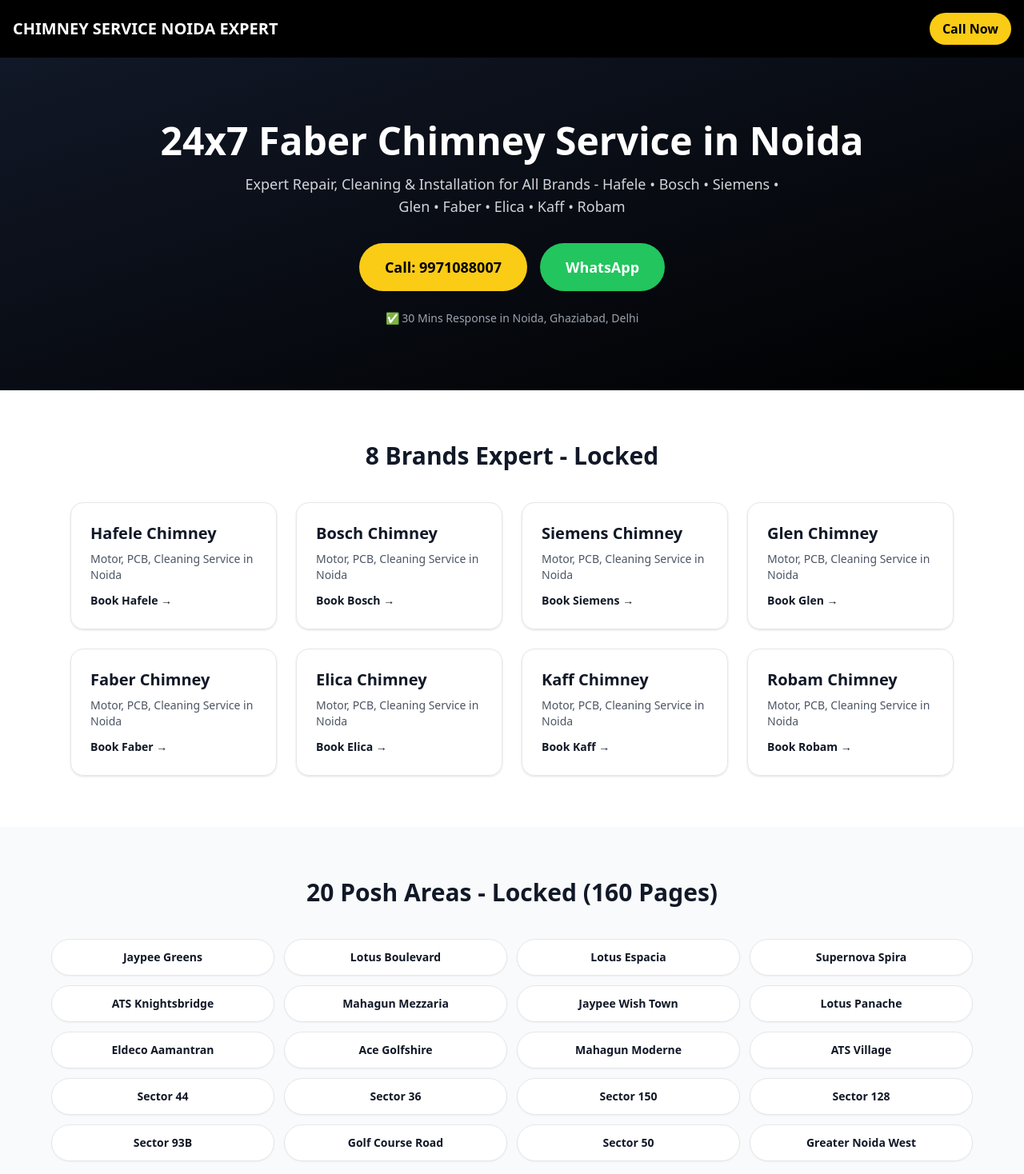
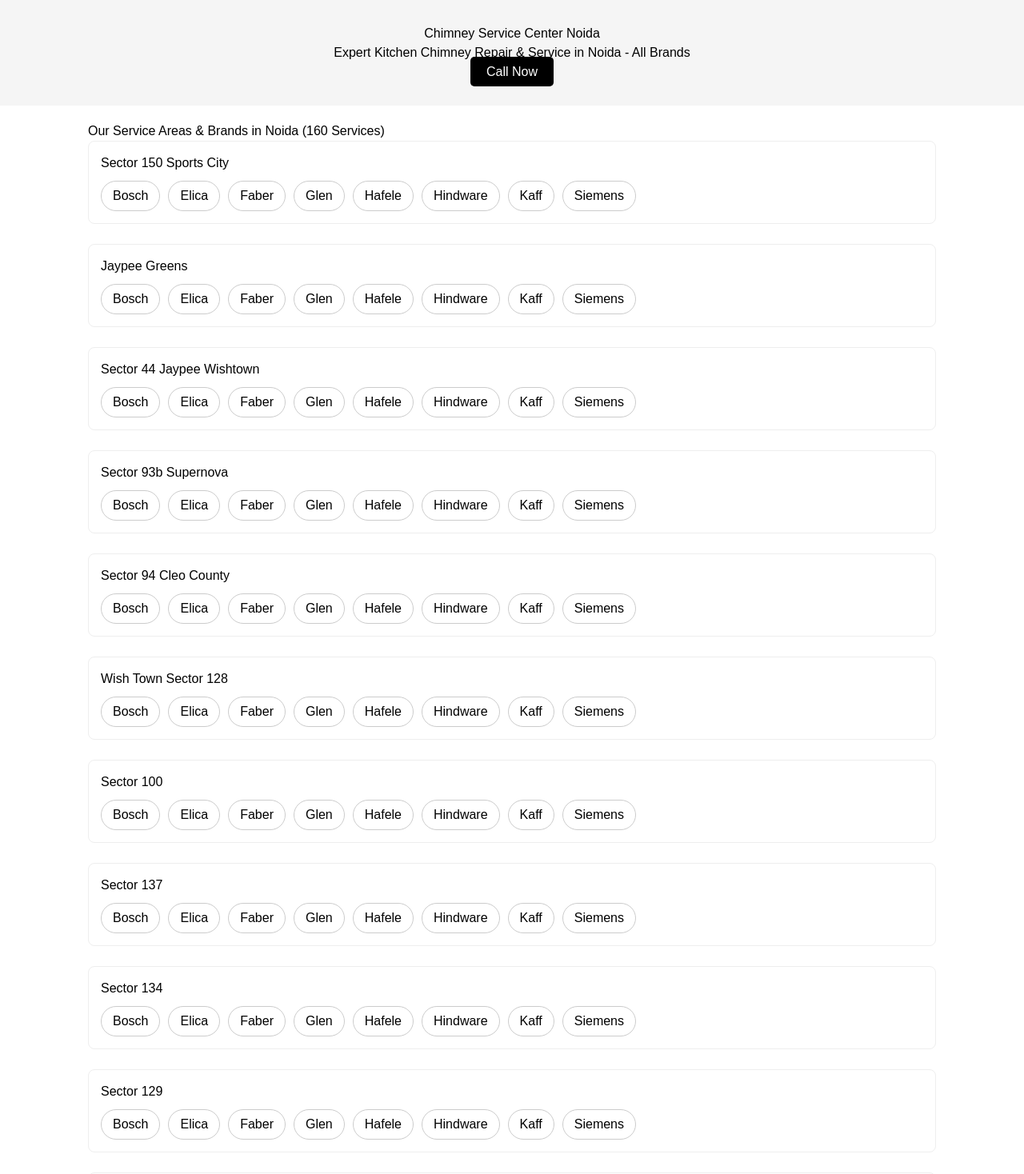
Before and after one commit to chimneyservicenoidaexpert-sketch/Chimneyservicenoida, a Next.js app: page / in a window 1280 px wide. Shown: the top 1468 px of the page at 80% size. Built offline with nearby package versions, Linux system fonts and the light colour scheme.

Commit message:
Update page.js

```diff
--- a/app/page.js
+++ b/app/page.js
@@ -1,52 +1,61 @@
-"use client";
-import { useState, useEffect } from "react";
+export default function Home() {
+  const areas = [
+    "sector-150-sports-city",
+    "jaypee-greens",
+    "sector-44-jaypee-wishtown",
+    "sector-93b-supernova",
+    "sector-94-cleo-county",
+    "wish-town-sector-128",
+    "sector-100",
+    "sector-137",
+    "sector-134",
+    "sector-129",
+    "sector-50",
+    "sector-18",
+    "sector-62",
+    "sector-76",
+    "sector-78",
+    "noida-extension",
+    "sector-120",
+    "sector-74",
+    "sector-143",
+    "greater-noida-west"
+  ];
 
-const BRANDS = ["Hafele","Bosch","Siemens","Glen","Faber","Elica","Kaff","Robam"];
-const AREAS = ["Jaypee Greens","Lotus Boulevard","Lotus Espacia","Supernova Spira","ATS Knightsbridge","Mahagun Mezzaria","Jaypee Wish Town","Lotus Panache","Eldeco Aamantran","Ace Golfshire","Mahagun Moderne","ATS Village","Sector 44","Sector 36","Sector 150","Sector 128","Sector 93B","Golf Course Road","Sector 50","Greater Noida West"];
-
-export default function Home() {
-  const [i, setI] = useState(0);
-  useEffect(()=>{ const t=setInterval(()=>setI(p=>(p+1)%BRANDS.length),1200); return()=>clearInterval(t)},[]);
+  const brands = ["bosch","elica","faber","glen","hafele","hindware","kaff","siemens"];
 
   return (
-    <main className="bg-white text-gray-900">
-      <header className="bg-black text-white p-4 flex justify-between items-center sticky top-0 z-50">
-        <h1 className="font-bold text-xl">CHIMNEY SERVICE NOIDA EXPERT</h1>
-        <a href="tel:+919971088007" className="bg-yellow-400 text-black px-4 py-2 rounded-full font-bold">Call Now</a>
-      </header>
+    <main style={{fontFamily:"sans-serif"}}>
+      <div style={{padding:"30px", textAlign:"center", background:"#f5f5f5"}}>
+        <h1>Chimney Service Center Noida</h1>
+        <p>Expert Kitchen Chimney Repair & Service in Noida - All Brands</p>
+        <a href="tel:9999999999" style={{padding:"10px 20px", background:"black", color:"white", borderRadius:"5px", textDecoration:"none"}}>Call Now</a>
+      </div>
 
-      <section className="bg-gradient-to-br from-gray-900 to-black text-white text-center py-20 px-6">
-        <h2 className="text-4xl md:text-5xl font-extrabold mb-4">24x7 {BRANDS[i]} Chimney Service in Noida</h2>
-        <p className="text-lg text-gray-300 mb-8 max-w-2xl mx-auto">Expert Repair, Cleaning & Installation for All Brands - {BRANDS.join(" • ")}</p>
-        <div className="flex gap-4 justify-center">
-          <a href="tel:+919971088007" className="bg-yellow-400 text-black px-8 py-4 rounded-full font-bold text-lg">Call: 9971088007</a>
-          <a href="https://wa.me/919971088007" className="bg-green-500 text-white px-8 py-4 rounded-full font-bold text-lg">WhatsApp</a>
-        </div>
-        <p className="mt-6 text-sm text-gray-400">✅ 30 Mins Response in Noida, Ghaziabad, Delhi</p>
-      </section>
+      {/* 20 Area x 8 Brands Links Section */}
+      <div style={{padding:"20px", maxWidth:"1100px", margin:"auto"}}>
+        <h2>Our Service Areas & Brands in Noida (160 Services)</h2>
+        {areas.map(area => (
+          <div key={area} style={{marginBottom:"25px", padding:"15px", border:"1px solid #eee", borderRadius:"8px"}}>
+            <h3 style={{textTransform:"capitalize", marginBottom:"10px"}}>{area.replaceAll("-"," ")}</h3>
+            <div style={{display:"flex", gap:"10px", flexWrap:"wrap"}}>
+              {brands.map(brand => (
+                <a
+                  key={`${area}-${brand}`}
+                  href={`/${area}/${brand}`}
+                  style={{padding:"6px 14px", border:"1px solid #ccc", borderRadius:"20px", textTransform:"capitalize", textDecoration:"none", color:"black", background:"white"}}
+                >
+                  {brand}
+                </a>
+              ))}
+            </div>
+          </div>
+        ))}
+      </div>
 
-      <section className="py-16 px-6 max-w-6xl mx-auto">
-        <h3 className="text-3xl font-bold text-center mb-10">8 Brands Expert - Locked</h3>
-        <div className="grid md:grid-cols-4 gap-6">
-          {BRANDS.map(b=> <div key={b} className="border rounded-2xl p-6 shadow hover:shadow-lg"><h4 className="font-bold text-xl mb-2">{b} Chimney</h4><p className="text-sm text-gray-600">Motor, PCB, Cleaning Service in Noida</p><a href={`tel:+919971088007`} className="mt-3 inline-block text-sm font-bold">Book {b} →</a></div>)}
-        </div>
-      </section>
-
-      <section className="bg-gray-50 py-16 px-6">
-        <h3 className="text-3xl font-bold text-center mb-10">20 Posh Areas - Locked (160 Pages)</h3>
-        <div className="grid grid-cols-2 md:grid-cols-4 gap-3 max-w-6xl mx-auto">
-          {AREAS.map(a=> <div key={a} className="bg-white border rounded-full px-4 py-3 text-center text-sm font-bold shadow-sm">{a}</div>)}
-        </div>
-        <div className="text-center mt-8">
-          <div className="inline-block bg-black text-white px-6 py-3 rounded-full text-sm">Total Pages: 8 Brands x 20 Areas = 160 Pages Locked</div>
-        </div>
-      </section>
-
-      <footer className="bg-black text-white text-center py-10 px-6">
-        <h2 className="text-2xl font-bold mb-4">Book Your Service Today</h2>
-        <a href="tel:+919971088007" className="inline-block bg-yellow-400 text-black px-10 py-4 rounded-full font-extrabold text-lg">CALL 9971088007</a>
-        <p className="mt-6 text-gray-400 text-sm">Chimney Service Noida Expert | Service in Noida, Greater Noida, Ghaziabad | Brands: {BRANDS.join(", ")}</p>
-      </footer>
+      <div style={{padding:"20px", textAlign:"center", background:"#111", color:"white"}}>
+        <p>© 2026 Chimney Service Noida - All 20 Areas Covered</p>
+      </div>
     </main>
-  )
+  );
 }
```
